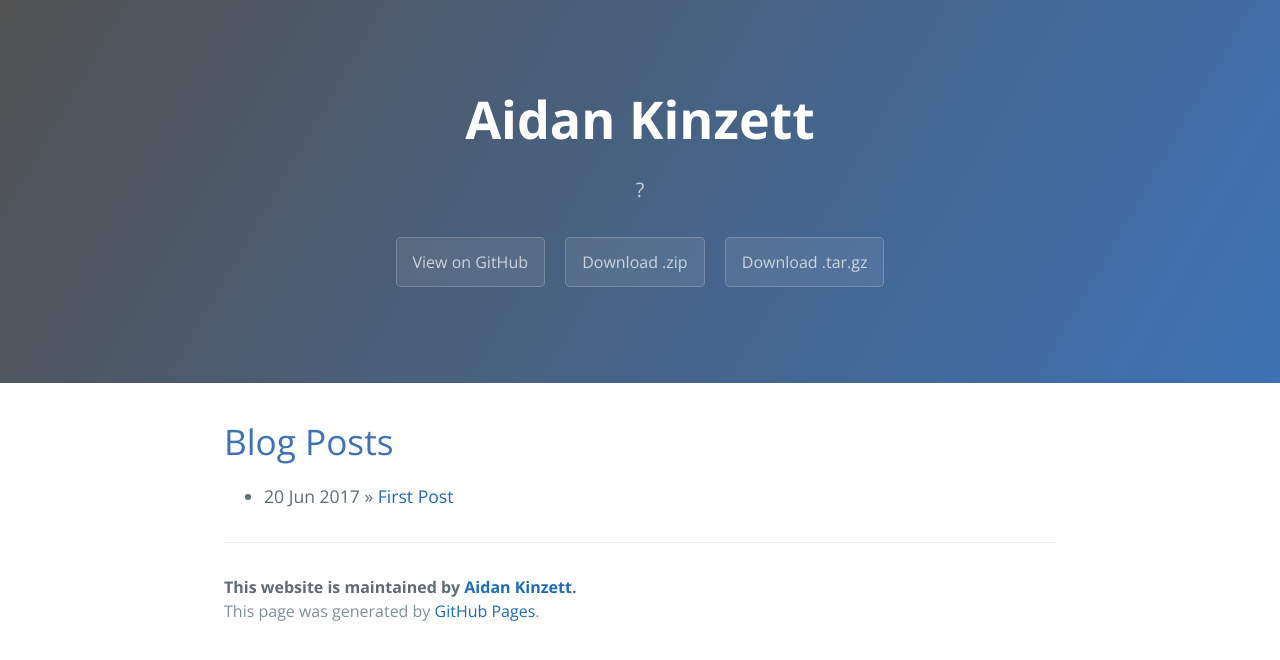
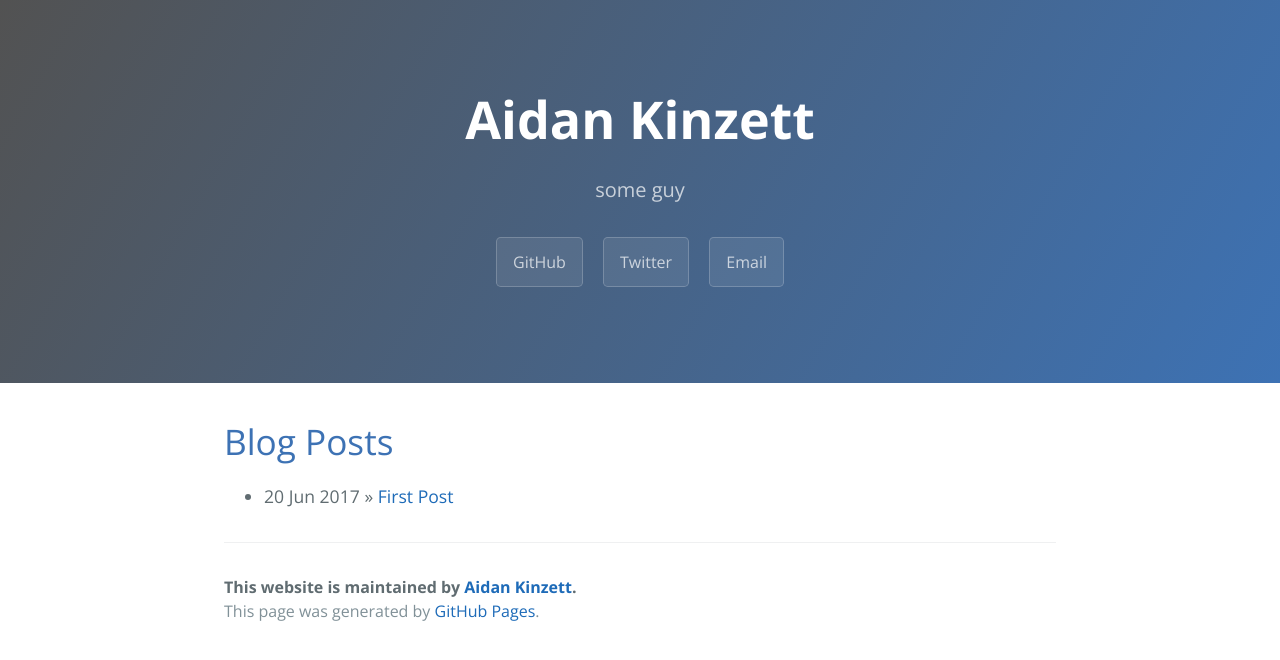
Before and after one commit to aidankinzett/aidankinzett.github.io, a Jekyll site: the page built from index.html, in a window 1280 px wide. Shown: the top 660 px of the page. Built offline with Jekyll 4.4.1, drawn with Linux system fonts in a browser that asks for light colours; the list of posts is cut into pages by our own code.

Commit message:
added contact links and changed tagline

```diff
--- a/_config.yml
+++ b/_config.yml
@@ -1,6 +1,6 @@
 # Setup
 title:        Aidan Kinzett
-tagline:      "?"
+tagline:      "some guy"
 baseurl:      ""
 paginate:     1
 
--- a/_includes/page-header.html
+++ b/_includes/page-header.html
@@ -1,7 +1,7 @@
 <section class="page-header">
-  <h1 class="project-name">{{ site.title }}</h1>
-  <h2 class="project-tagline">{{ site.tagline }}</h2>
-  <a href="#" class="btn">View on GitHub</a>
-  <a href="#" class="btn">Download .zip</a>
-  <a href="#" class="btn">Download .tar.gz</a>
+    <h1 class="project-name">{{ site.title }}</h1>
+    <h2 class="project-tagline">{{ site.tagline }}</h2>
+    <a href="https://github.com/aidankinzett" class="btn">GitHub</a>
+    <a href="https://twitter.com/aidankinzett" class="btn">Twitter</a>
+    <a href="mailto:hello@aidankinzett.com" class="btn">Email</a>
 </section>
```
